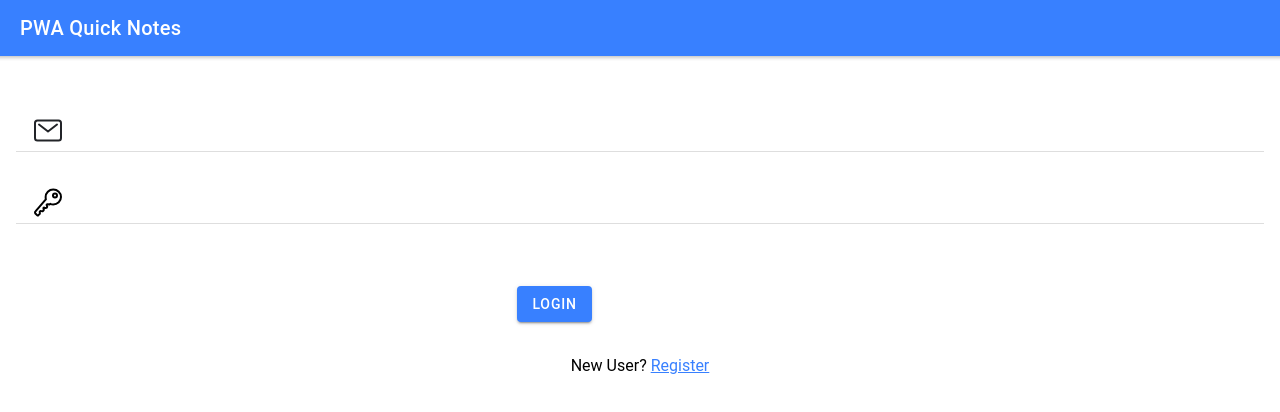
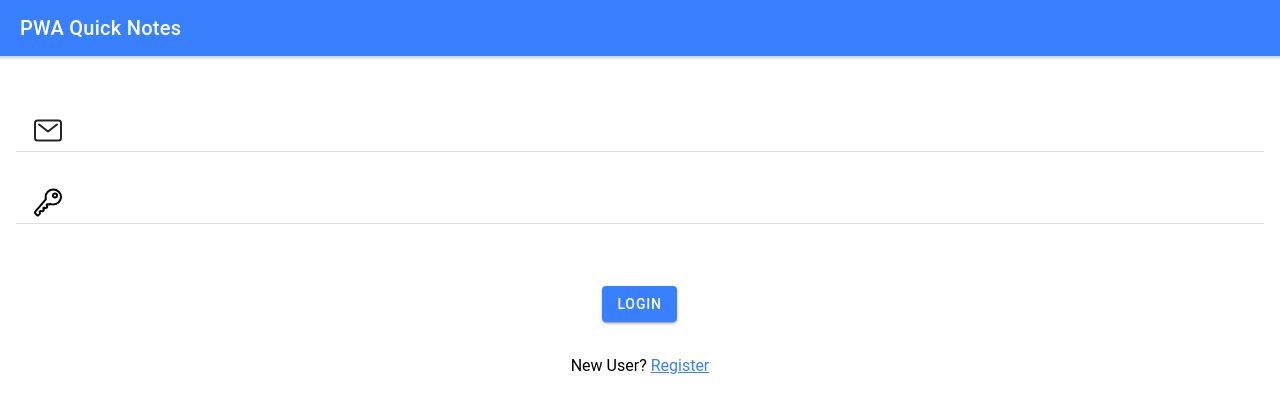
Before and after one commit to IvanYou98/quick-note-pwa, a React (Create React App) app: page /login in a window 1280 px wide. Shown: the top 412 px of the page. Built offline with nearby package versions, Linux system fonts and the light colour scheme.

Commit message:
enable notification!

```diff
--- a/src/index.js
+++ b/src/index.js
@@ -4,6 +4,7 @@ import './index.css';
 import App from './App';
 import swDev from "./swDev"
 
+Notification.requestPermission();
 const root = ReactDOM.createRoot(document.getElementById('root'));
 root.render(
   <React.StrictMode>
--- a/src/pages/List/List.js
+++ b/src/pages/List/List.js
@@ -46,7 +46,10 @@ const List = () => {
 
 
   useEffect(() => {
-    if (!currentUser) navigate("/login");
+    if (!currentUser) {
+      navigate("/login");
+      return;
+    }
 
     createIndexDB();
     fetch(`https://quick-note--backend.herokuapp.com/notes/${currentUser.uid}`)
--- a/src/pages/Login/Login.css
+++ b/src/pages/Login/Login.css
@@ -4,10 +4,10 @@
     text-align: center;
 }
 
-.login-btn-container {
+.login-btn-container{
     padding-top: 50px;
-    width: 20%;
-    margin: 0 auto;
+    width: 100%;
+    text-align: center;
 }
 
 .err-message-container {
--- a/src/pages/Login/Login.js
+++ b/src/pages/Login/Login.js
@@ -50,6 +50,7 @@ const Login = () => {
                             <IonIcon icon={mailOutline} size="large"></IonIcon>
                         </IonLabel>
                         <IonInput
+                            class="input-area"
                             placeholder="email"
                             value={email}
                             onIonChange={(e) => setEmail(e.target.value)}
```
Also changed, not shown: public/sw.js (+4 -3 lines), src/App.js (+6 -2 lines).
